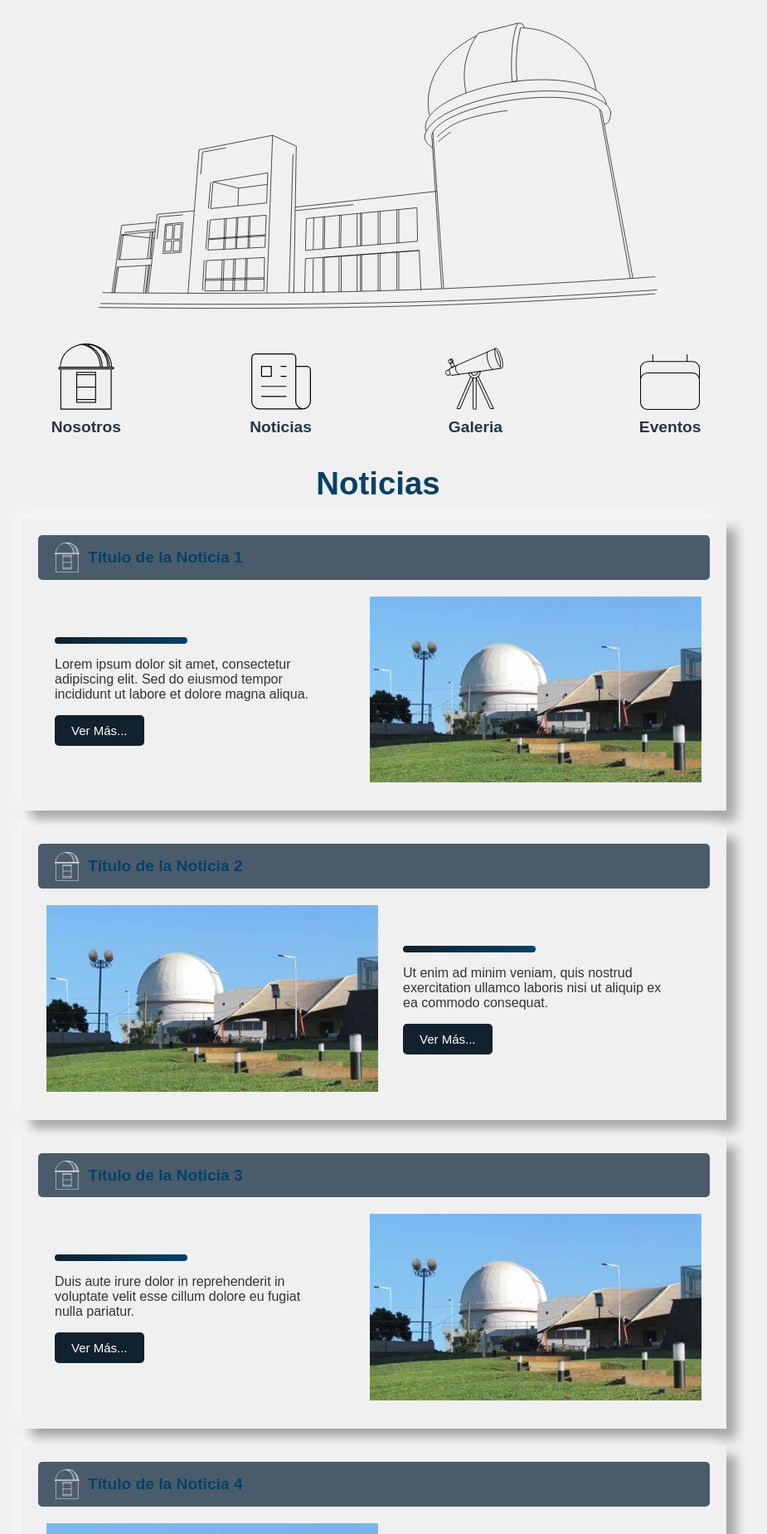
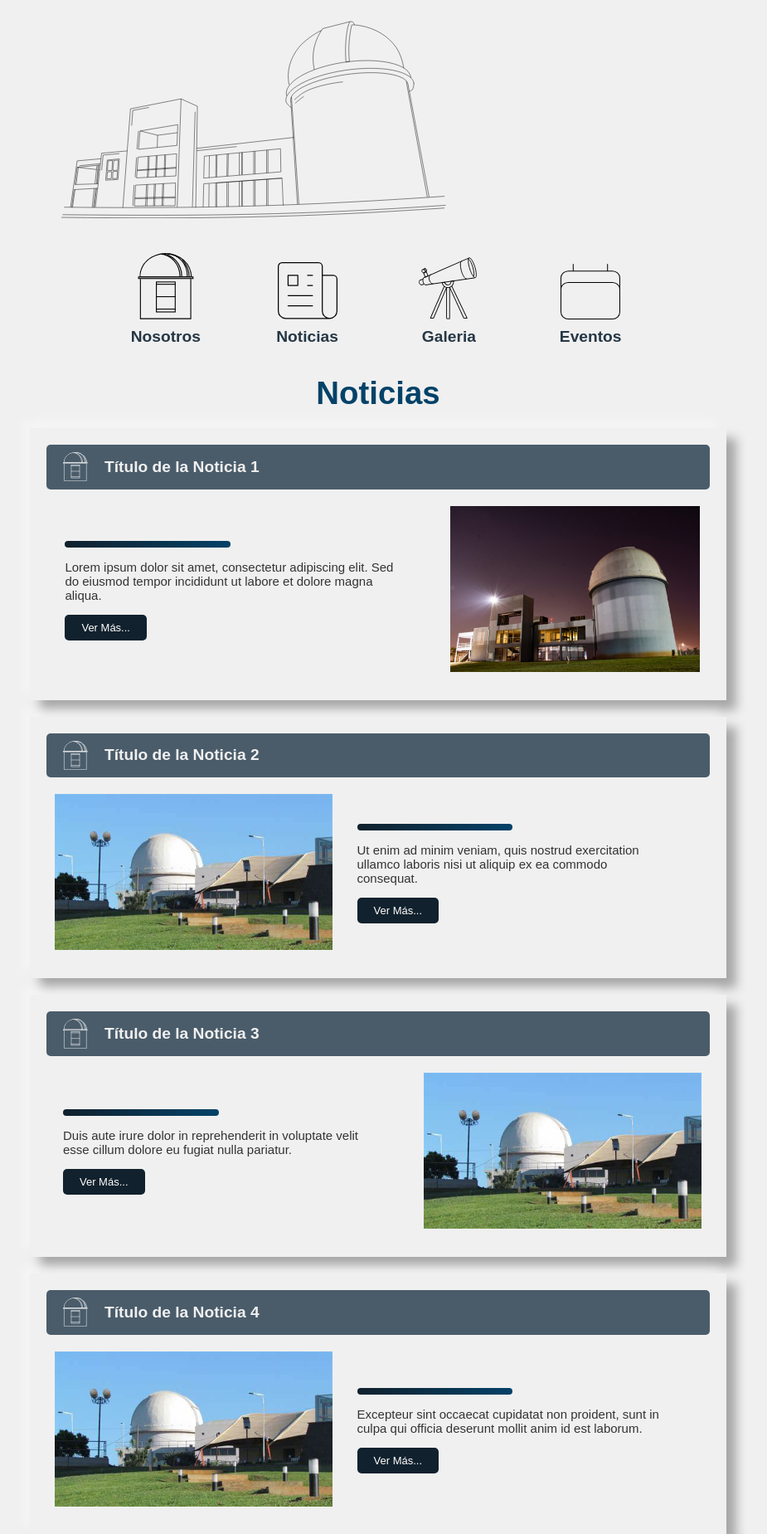
Before and after one commit to SantiNunez2003/TP-WEB-OBSERVATORIO, a PHP site: page /Pages/Noticias.html in a window 1280 px wide. Shown: the part 74-1923 px from the top of the page at 83% size, without its empty margins (184-1109 px from the left). Run offline with PHP 8.4, Linux system fonts and the light colour scheme.

Commit message:
UPDATE RESPONSIVE NOTICIAS

```diff
--- a/Js/Data/noticias.json
+++ b/Js/Data/noticias.json
@@ -4,7 +4,7 @@
         "titulo": "Título de la Noticia 1",
         "descripcion": "Lorem ipsum dolor sit amet, consectetur adipiscing elit. Sed do eiusmod tempor incididunt ut labore et dolore magna aliqua.",
         "enlace": "./Noticia-seleccionada.html",
-        "imagen": "../Image/prueba-imagen.jfif"
+        "imagen": "../Image/Observatorio-Imagen.png"
       },
       {
         "titulo": "Título de la Noticia 2",
--- a/Pages/Noticias.html
+++ b/Pages/Noticias.html
@@ -80,7 +80,9 @@
         <!-- Presentación de Noticias -->
         <section class="noticias">
 
+          <!-- Presentación Dinamica de Notiacias -->
           <div id="contenedor-noticias"></div>
+
 
           <!-- Noticia Modelo 1 -->
           <article class="noticia">
--- a/Styles/Componentes/hero-seleccion.css
+++ b/Styles/Componentes/hero-seleccion.css
@@ -2,21 +2,23 @@
 
 .seleccion{
     padding-top: 20px;
+    max-width: 580px;
+    width: 100%;
     display: flex;
     flex-direction: column;
     align-items: center;
-    justify-content: center;
 }
 
 .contenedor-seleccion{
-    width: min(900px , 80%);
+
+    width: 80%;
 }
 
 .imagen-seleccion{
     max-width: 100%;
-    max-height: 350px;
     height: auto;
     display: block;
     margin: 2px auto;
     padding-bottom: 5px;
+    text-align: center;
 }
--- a/Styles/Componentes/lista-navegacion.css
+++ b/Styles/Componentes/lista-navegacion.css
@@ -44,14 +44,15 @@
     padding: 10px;
     text-align: center;
     font-weight: 600;
-    font-size: clamp(12px, 1.5vw, 20px);
+    font-size: clamp(14px, 1.5vw, 20px);
     color: var(--azulado-gris);
 
 }
 
 .icono-seleccion{
     max-height: 80px;
+    min-width: 40px;
+    min-height: 40px;
     margin-bottom: 5px;
-    min-width: 40px;
     width: 60%;
 }
--- a/Styles/Paginas/Noticias.css
+++ b/Styles/Paginas/Noticias.css
@@ -1,43 +1,42 @@
 @import url('../colores.css');
 
-.contenedor-noticia{
+.noticias{
+    width: 100%;
     display: flex;
     flex-direction: column;
     justify-content: center;
-    align-items: center;
-
+    align-self: center;
 }
 
-.noticias{
-    display: flex;
-    flex-direction: column;
-    justify-content: center;
-    align-items: center;
-    width: min(900px, 80%);
+#contenedor-noticias{
+    width: 100%;
+  max-width: 1240px;
 }
 
 .noticia{
-    width: 90%;
+    max-width: 800px;
     padding: 20px;
     margin: 20px;
     background-color: var(--semi-blanco);
     box-shadow: 12px 12px 12px rgba(0, 0, 0, 0.304) ,
-    -10px -10px 10px rgba(255, 255, 255, 0.3) ;
+                -10px -10px 10px rgba(255, 255, 255, 0.3) ;
 }
 
 .titulo-noticia{
     display: flex;
     align-items: center;
-    color: white;
-    font-size: 15px;
     background-color: var(--gris-azulado);
     border-radius: 5px;
 }
 
+.titulo-noticia h2{
+    color: var(--semi-blanco);
+}
+
 .titulo-noticia img{
-    width: 30px;
-    padding-right: 10px;
-    padding-left: 20px;
+    max-width: 30px;
+    width: auto;
+    padding: 0px 20px;
 }
 
 .contenido-noticia{
@@ -46,6 +45,7 @@
     justify-content: space-around;
     margin-top: 10px;
     width: 100%;
+    object-fit: fill;
 }
 
 .texto-noticia{
@@ -56,6 +56,7 @@
     width: 50%;
     margin-right: 50px;
     margin-left: 20px;
+    font-size: var(--rspSize);
 }
 
 .barra-decorativa {
@@ -68,10 +69,10 @@
 .boton-mas-info{
     background-color: var(--azul-oscuro);
     color: white;
-    padding: 10px 20px;
+    padding: 8px 20px;
     border: none;
     border-radius: 5px;
-    font-size: 15px;
+    font-size: clamp(11px ,1.5vw, 13px);
     font-weight: 400;
     cursor: pointer;
     text-align: center;
@@ -81,9 +82,32 @@
 
 .contenedor-imagen-noticia{
    margin: 10px;
+   object-fit: fill;
 }
 
 .contenedor-imagen-noticia img{
-    width: 400px;
+    max-width: 400px;
+    max-height: 200px;
+    width: 100%;
 
 }
+
+/* RESPONSIVE NOTICIA*/
+
+@media (max-width: 740px) {
+    .contenido-noticia{
+        flex-direction: column;
+
+    }
+
+    .texto-noticia{
+        width: 90%;
+        align-items: start;
+    }
+
+    .contenedor-imagen-noticia img{
+        max-width: 800px;
+        width: 100%;
+    }
+
+}
--- a/Styles/colores.css
+++ b/Styles/colores.css
@@ -5,5 +5,5 @@
     --azulado-gris: #253745;
     --azul-oscuro: #11212d;
     --azul-claro: #044268;
-    --rspSize: clamp(12px,1.5vw,15px);
+    --rspSize: clamp(13px,1.5vw,15px);
 }
--- a/Styles/styles.css
+++ b/Styles/styles.css
@@ -9,6 +9,8 @@
 @import url('./Paginas/Eventos.css');
 @import url('./Paginas/Evento-elegido.css');
 @import url('./Paginas/Galeria.css');
+
+
 
 body{
     font-family: Arial, sans-serif;
@@ -22,7 +24,7 @@ body{
     flex-direction: column;
     justify-content: center;
     align-items: center ;
-
+    overflow-x: hidden;
 }
 
 /*--------------------CLASES GLOBALES------------------*/
--- a/index.html
+++ b/index.html
@@ -30,7 +30,6 @@
       <section class="contenedor-centrado">
         <!-- Navegacion con Iconos -->
         <nav class="barra-de-navegacion">
-
           <ul class="lista-de-seleccion">
             <li>
               <a href="./index.html"
```
